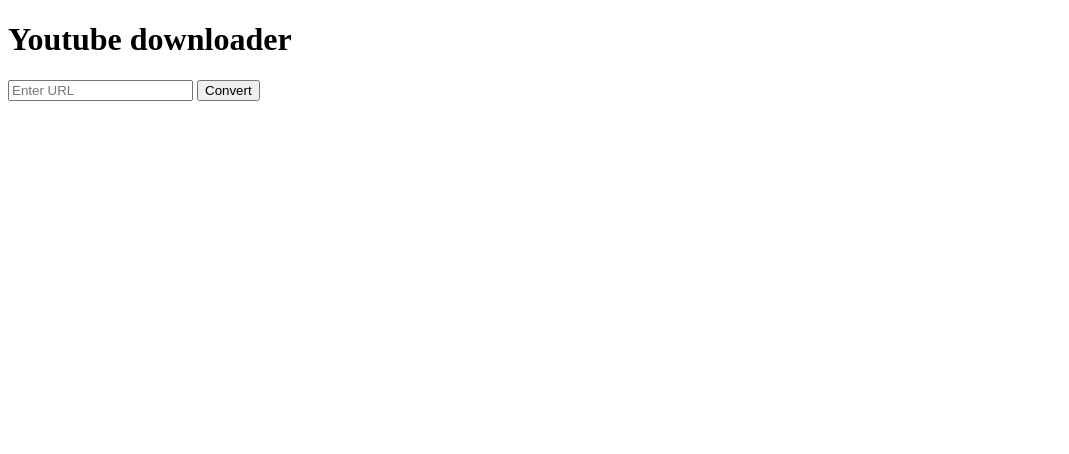
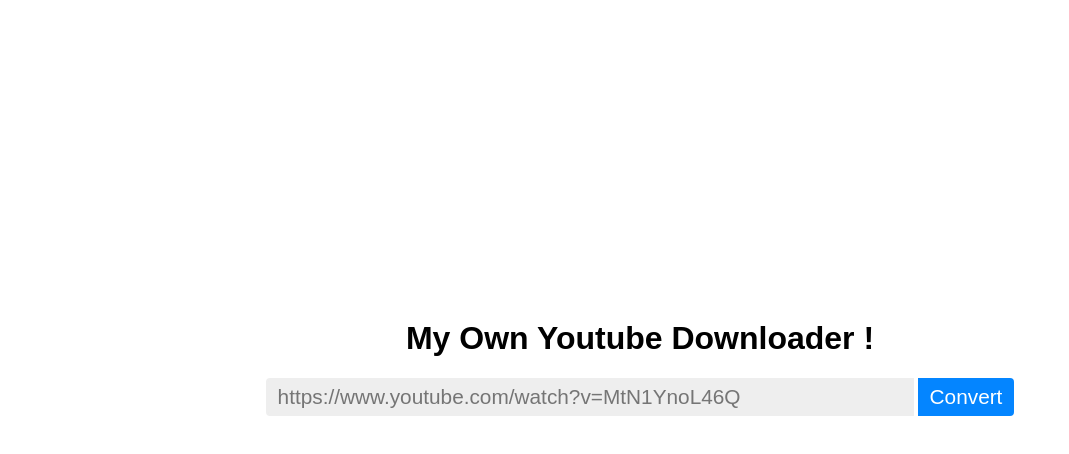
Before and after one commit to saravana34/video-downloader, a plain HTML site: page index.html in a window 1280 px wide. Shown: the whole page, without its empty margins (0-1069 px from the left). Drawn offline with Linux system fonts and the light colour scheme.

Commit message:
downloader functionalities

```diff
--- a/index.html
+++ b/index.html
@@ -1,13 +1,16 @@
 <!DOCTYPE html>
-<html>
+<html lang="en">
+
 <head>
-        <title>Youtube Video Downloader</title>
     <link rel="stylesheet" href="style.css">
-        <script src="script.js"></script>
+    <title>Youtube Downloader</title>
 </head>
+
 <body>
-        <h1 class="heading">Youtube downloader</h1>
-        <input type="text" class="url-input" placeholder="Enter URL"/>
+    <h1 class="heading">My Own Youtube Downloader !</h1>
+    <input class="URL-input" placeholder="https://www.youtube.com/watch?v=MtN1YnoL46Q">
     <button class="convert-button">Convert</button>
+    <script src='script.js'></script>
 </body>
+
 </html>
--- a/script.js
+++ b/script.js
@@ -0,0 +1,13 @@
+ /* eslint-disable no-console */
+
+var convertBtn = document.querySelector('.convert-button');
+var URLinput = document.querySelector('.URL-input');
+
+convertBtn.addEventListener('click', () => {
+	console.log(`URL: ${URLinput.value}`);
+	sendURL(URLinput.value);
+});
+
+function sendURL(URL) {
+	window.location.href = `http://localhost:4000/download?URL=${URL}`;
+}
--- a/style.css
+++ b/style.css
@@ -0,0 +1,33 @@
+* {
+	text-align: center;
+}
+
+.heading {
+	font-family: Arial;
+	margin-top:40vh;
+}
+
+.URL-input, .convert-button {
+	font-size:1.3em;
+	padding:5px 10px;
+}
+
+.URL-input {
+	border-radius:4px 0px 0px 4px;
+	width:30em;
+	text-align: left;
+	border:2px solid #EEEEEE;
+	background: #EEEEEE;
+	outline:none;
+}
+
+.URL-input:focus {
+	border:2px solid #0485ff;
+}
+
+.convert-button {
+	border-radius:0px 4px 4px 0px;
+	border:2px solid #0485ff;
+	background: #0485ff;
+	color:white;
+}
```
Also changed, not shown: server/index.js (added, +20 -0 lines), server/package.json (added, +17 -0 lines), 1 other file. Lines whose indentation alone changed are shown as unchanged.
